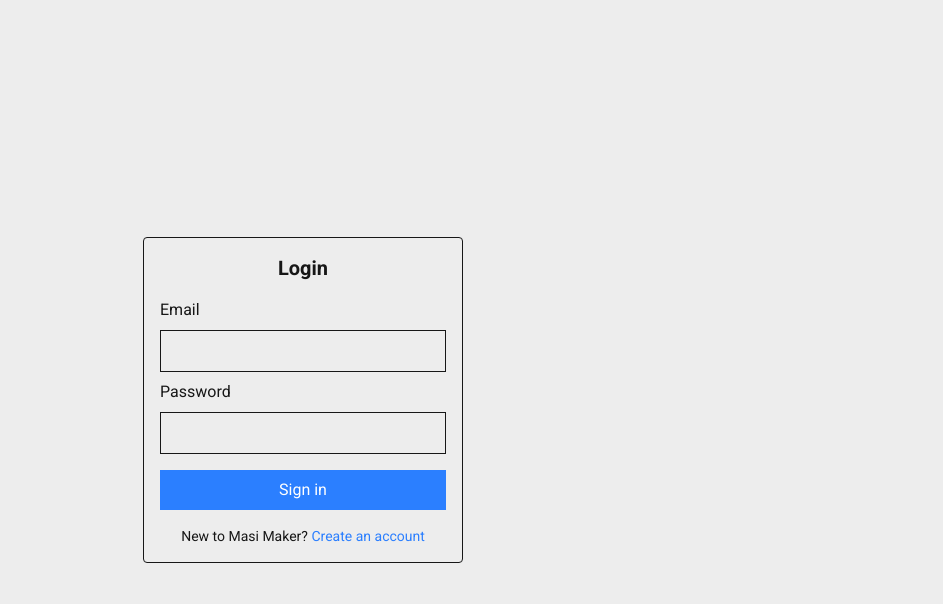
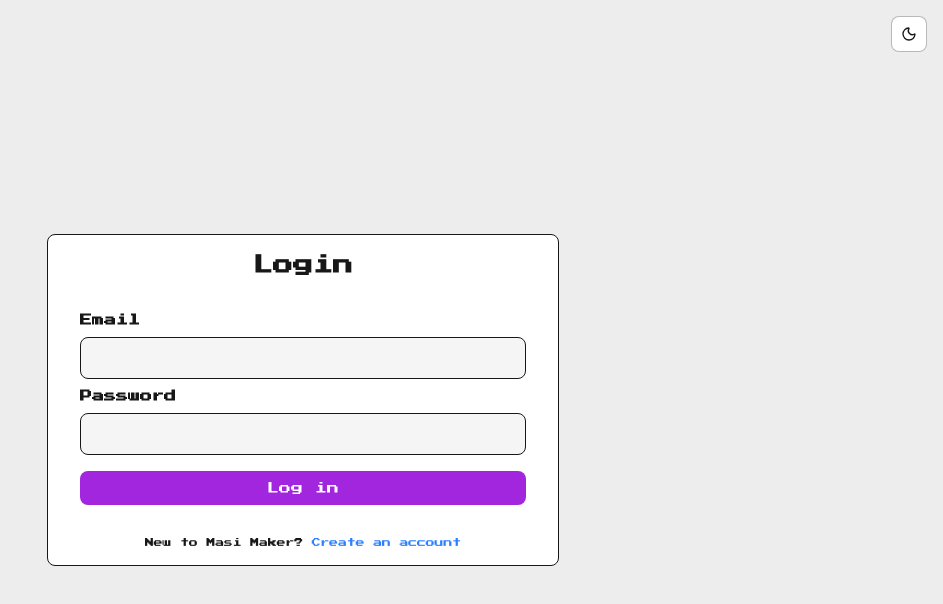
Before and after one commit to igorOliveira-dev/masimaker, a Next.js app: page /auth/login in a window 1280 px wide. Shown: the top 604 px of the page, without its empty margins (337-1280 px from the left). Built offline with nearby package versions, Linux system fonts and the light colour scheme; no server answers.

Commit message:
created ThemeToggleButton.tsx and made changes to login a register pages appearece

```diff
--- a/app/auth/components/AuthCard.tsx
+++ b/app/auth/components/AuthCard.tsx
@@ -1,3 +1,3 @@
 export function AuthCard({ children }: { children: React.ReactNode }) {
-  return <div className="p-4 border rounded mx-2 max-w-xs w-full">{children}</div>;
+  return <div className="p-4 border rounded-lg mx-4 max-w-lg w-full h-full bg-[var(--background-secondary)]">{children}</div>;
 }
--- a/app/auth/components/SubmitButton.tsx
+++ b/app/auth/components/SubmitButton.tsx
@@ -9,7 +9,7 @@ export function SubmitButton({ children }: { children: React.ReactNode }) {
     <button
       type="submit"
       disabled={pending}
-      className="bg-blue-500 text-white p-2 mt-2 disabled:opacity-50 disabled:cursor-not-allowed"
+      className="rounded-lg bg-[var(--purple)] [font-family:var(--font-press-start-2p)] text-[12px] text-white p-2 mt-2 disabled:opacity-50 disabled:cursor-not-allowed hover:bg-[var(--purple)]/80 transition-colors"
     >
       {pending ? "Loading..." : children}
     </button>
--- /dev/null
+++ b/app/auth/components/ThemeToggleButton.tsx
@@ -0,0 +1,37 @@
+"use client";
+
+import { Moon, Sun } from "lucide-react";
+import { useEffect, useState } from "react";
+
+export function ThemeToggleButton() {
+const [theme, setTheme] = useState<"light" | "dark">("light");
+
+useEffect(() => {
+    const savedTheme = window.localStorage.getItem("theme") as "light" | "dark" | null;
+    const systemTheme = window.matchMedia("(prefers-color-scheme: dark)").matches ? "dark" : "light";
+    const initialTheme = savedTheme ?? systemTheme;
+
+    setTheme(initialTheme);
+    document.documentElement.setAttribute("data-theme", initialTheme);
+}, []);
+
+useEffect(() => {
+    document.documentElement.setAttribute("data-theme", theme);
+    window.localStorage.setItem("theme", theme);
+}, [theme]);
+
+const toggleTheme = () => {
+    setTheme((current) => (current === "dark" ? "light" : "dark"));
+};
+
+return (
+    <button
+        type="button"
+        onClick={toggleTheme}
+        aria-label={`Switch to ${theme === "dark" ? "light" : "dark"} theme`}
+        className="flex h-9 w-9 items-center justify-center rounded-lg border border-[var(--foreground)]/30 bg-[var(--background-secondary)] text-[var(--foreground)] transition-colors hover:bg-[var(--foreground)]/10"
+    >
+        {theme === "dark" ? <Sun className="h-4 w-4" /> : <Moon className="h-4 w-4" />}
+    </button>
+);
+}
--- a/app/auth/login/page.tsx
+++ b/app/auth/login/page.tsx
@@ -2,29 +2,37 @@ import Link from "next/link";
 import { login } from "../actions";
 import { SubmitButton } from "../components/SubmitButton";
 import { AuthCard } from "../components/AuthCard";
+import { ThemeToggleButton } from "../components/ThemeToggleButton";
 
 export default async function LoginPage({ searchParams }: { searchParams: Promise<{ error?: string; message?: string }> }) {
   const params = await searchParams;
 
   return (
-    <div className="flex min-h-screen flex-col items-center justify-center">
+    <div className="relative flex min-h-screen flex-col items-center justify-center">
+      <div className="absolute right-4 top-4">
+        <ThemeToggleButton />
+      </div>
       <AuthCard>
-        <h1 className="text-xl font-bold text-center">Login</h1>
+        <h1 className="text-xl font-bold text-center [font-family:var(--font-press-start-2p)]">Login</h1>
 
-        <form action={login} className="flex flex-col gap-2 w-full mt-4">
-          <label htmlFor="email">Email</label>
-          <input id="email" name="email" type="email" required className="border p-2" />
+        <form action={login} className="flex flex-col gap-2 w-full mt-4 bg-[var(--background-secondary)] p-4 rounded-lg">
+          <label htmlFor="email" className="font-semibold [font-family:var(--font-press-start-2p)] text-[12px]">
+            Email
+          </label>
+          <input id="email" name="email" type="email" required className="rounded-lg border p-2 bg-[var(--background-tertiary)]" />
 
-          <label htmlFor="password">Password</label>
-          <input id="password" name="password" type="password" required className="border p-2" />
+          <label htmlFor="password" className="font-semibold [font-family:var(--font-press-start-2p)] text-[12px]">
+            Password
+          </label>
+          <input id="password" name="password" type="password" required className="rounded-lg border p-2 bg-[var(--background-tertiary)]" />
 
           {params.message && <p className="text-green-600 text-sm mt-2">{params.message}</p>}
           {params.error && <p className="text-red-500 text-sm mt-2">{params.error}</p>}
 
-          <SubmitButton>Sign in</SubmitButton>
+          <SubmitButton>Log in</SubmitButton>
         </form>
 
-        <p className="mt-4 text-sm text-center">
+        <p className="mt-4 text-sm text-center [font-family:var(--font-press-start-2p)] text-[9px] tracking-tight">
           New to Masi Maker?{" "}
           <Link href="/auth/register" className="text-blue-500 hover:underline">
             Create an account
--- a/app/auth/register/page.tsx
+++ b/app/auth/register/page.tsx
@@ -2,28 +2,36 @@ import Link from "next/link";
 import { signup } from "../actions";
 import { SubmitButton } from "../components/SubmitButton";
 import { AuthCard } from "../components/AuthCard";
+import { ThemeToggleButton } from "../components/ThemeToggleButton";
 
 export default async function RegisterPage({ searchParams }: { searchParams: Promise<{ error?: string }> }) {
   const params = await searchParams;
 
   return (
-    <div className="flex min-h-screen flex-col items-center justify-center">
+    <div className="relative flex min-h-screen flex-col items-center justify-center">
+      <div className="absolute right-4 top-4">
+        <ThemeToggleButton />
+      </div>
       <AuthCard>
-        <h1 className="text-xl font-bold text-center">Create account</h1>
+        <h1 className="text-xl font-bold text-center [font-family:var(--font-press-start-2p)]">Create account</h1>
 
-        <form action={signup} className="flex flex-col gap-2 mt-4 max-w-xs">
-          <label htmlFor="email">Email</label>
-          <input id="email" name="email" type="email" required className="border p-2" />
+        <form action={signup} className="flex flex-col gap-2 w-full mt-4 bg-[var(--background-secondary)] p-4 rounded-lg">
+          <label htmlFor="email" className="font-semibold [font-family:var(--font-press-start-2p)] text-[12px]">
+            Email
+          </label>
+          <input id="email" name="email" type="email" required className="rounded-lg border p-2 bg-[var(--background-tertiary)]" />
 
-          <label htmlFor="password">Password</label>
-          <input id="password" name="password" type="password" required className="border p-2" />
+          <label htmlFor="password" className="font-semibold [font-family:var(--font-press-start-2p)] text-[12px]">
+            Password
+          </label>
+          <input id="password" name="password" type="password" required className="rounded-lg border p-2 bg-[var(--background-tertiary)]" />
 
           {params.error && <p className="text-red-500 text-sm mt-2">{params.error}</p>}
 
-          <SubmitButton>Cadastrar</SubmitButton>
+          <SubmitButton>Sign up</SubmitButton>
         </form>
 
-        <p className="mt-4 text-sm text-center">
+        <p className="mt-4 text-sm text-center [font-family:var(--font-press-start-2p)] text-[9px] tracking-tight">
           Already have an account?{" "}
           <Link href="/auth/login" className="text-blue-500 hover:underline">
             Sign in
--- a/app/page.tsx
+++ b/app/page.tsx
@@ -1,11 +1,10 @@
 "use client";
 
-import { Sun , Moon } from "lucide-react";
 // Landing page do MasiMaker
 // Nada de backend, login, dashboard, etc. apenas uma landing page simples com links para login e dashboard.
 // Porta de entrada do app, com informações sobre o que é o MasiMaker e como ele funciona.
 import Link from "next/link";
-import { useEffect, useState } from "react";
+import { ThemeToggleButton } from "./auth/components/ThemeToggleButton";
 
 const templates = [
   {
@@ -42,26 +41,6 @@ const structure = [
 ];
 
 export default function Home() {
-  const [theme, setTheme] = useState<"light" | "dark">("light");
-
-  useEffect(() => {
-    const savedTheme = window.localStorage.getItem("theme") as "light" | "dark" | null;
-    const systemTheme = window.matchMedia("(prefers-color-scheme: dark)").matches ? "dark" : "light";
-    const initialTheme = savedTheme ?? systemTheme;
-
-    setTheme(initialTheme);
-    document.documentElement.setAttribute("data-theme", initialTheme);
-  }, []);
-
-  useEffect(() => {
-    document.documentElement.setAttribute("data-theme", theme);
-    window.localStorage.setItem("theme", theme);
-  }, [theme]);
-
-  const toggleTheme = () => {
-    setTheme((current) => (current === "dark" ? "light" : "dark"));
-  };
-
   return (
     <div className="min-h-screen bg-[var(--background)] text-[var(--foreground)]">
       <style>{`
@@ -81,13 +60,7 @@ to { opacity: 1; transform: translateY(0); }
           Masi Maker
         </span>
         <div className="flex items-center gap-2">
-          <button
-            type="button"
-            onClick={toggleTheme}
-            className="rounded-lg border border-[var(--foreground)]/30 bg-[var(--background-secondary)] px-3 py-2 text-[11px] font-medium text-[var(--foreground)] [font-family:var(--font-press-start-2p)] transition-colors hover:bg-[var(--foreground)]/10"
-          >
-            {theme === "dark" ? <Sun /> : <Moon />}
-          </button>
+          <ThemeToggleButton />
           <Link
             href="/auth/login"
             className="bg-[var(--purple)] rounded-lg border border-[var(--purple)]/50 text-white text-[13px] font-medium [font-family:var(--font-press-start-2p)] px-3 py-2 transition-transform hover:bg-[var(--purple)]/80 focus-visible:outline focus-visible:outline-2 focus-visible:outline-offset-2 focus-visible:outline-[#711b9f]"
```
